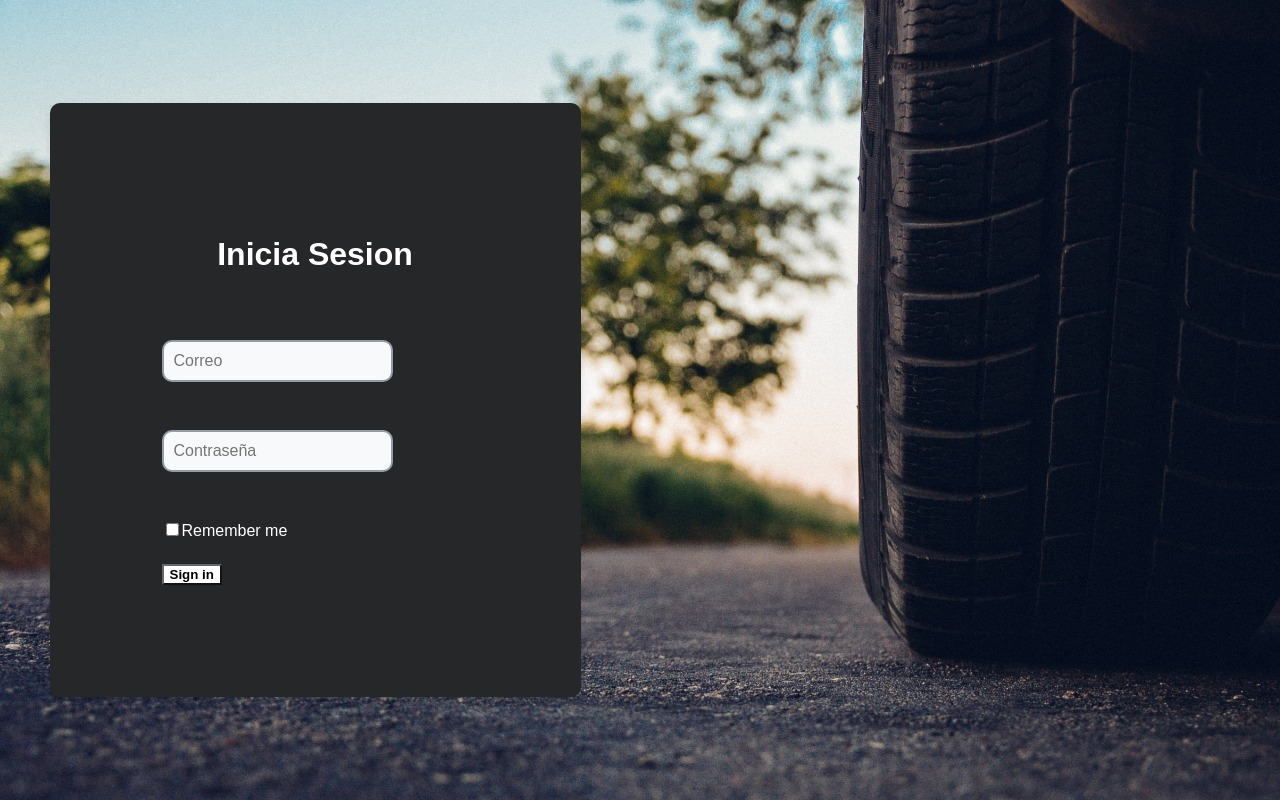
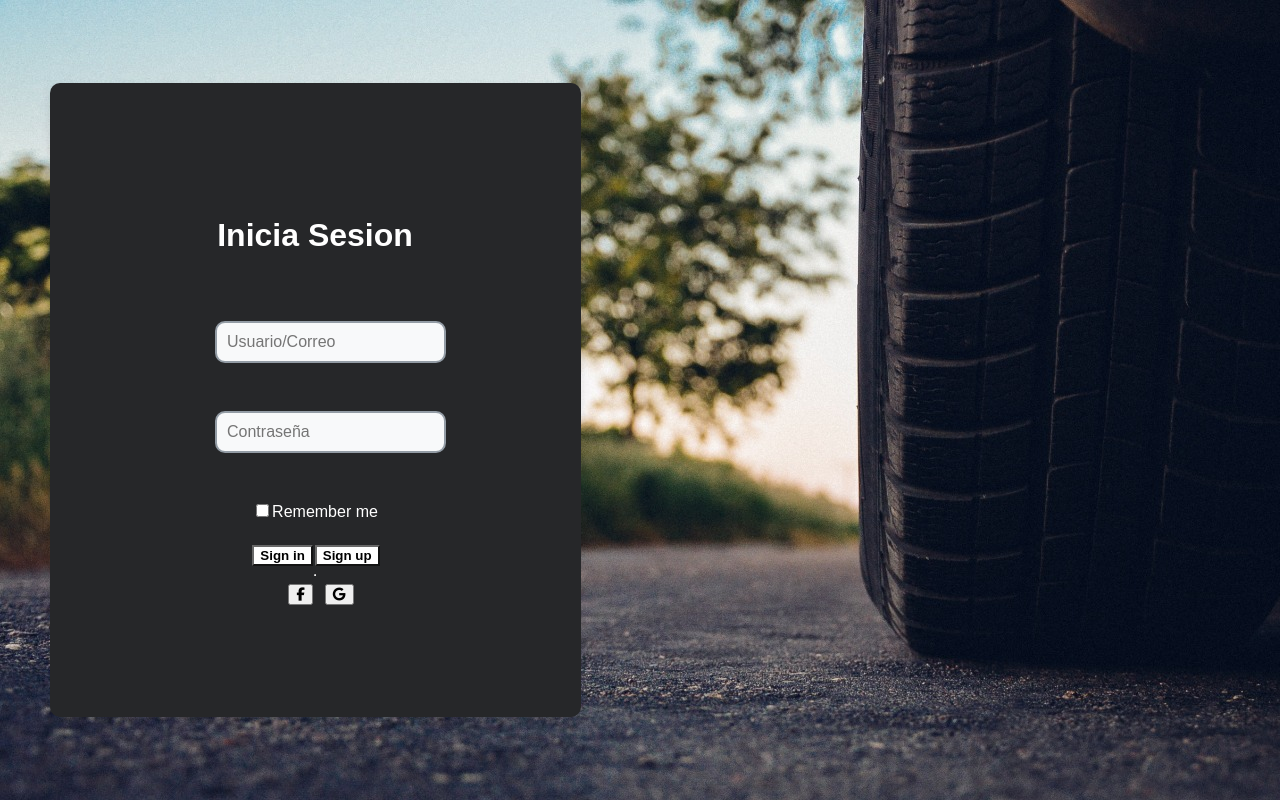
Before and after one commit to isatm/PickEngine, a React (Vite) app: page / in a window 1280 px wide. Built offline with nearby package versions, Linux system fonts and the light colour scheme.

Commit message:
Segunda parte del login se centro el form y se añadieron los registros de google y facebook

```diff
--- a/package.json
+++ b/package.json
@@ -10,6 +10,7 @@
     "preview": "vite preview"
   },
   "dependencies": {
+    "@fortawesome/fontawesome-free": "^6.6.0",
     "bootstrap": "^5.3.3",
     "react": "^18.3.1",
     "react-bootstrap": "^2.10.5",
--- a/src/components/login.css
+++ b/src/components/login.css
@@ -10,6 +10,15 @@ body {
     font-family: 'Poppins', sans-serif; /* Aplica la fuente Poppins */
   }
 
+  form{
+    display: flex;
+    flex-direction: column;
+    align-items: center;
+}
+
+.btn{
+  margin-left: 12px;
+}
 
   h1{
 
@@ -57,13 +66,13 @@ body {
   }
 
   .form-check-label{
-
     color: white;
   }
   .btn-primary {
     background-color: #ffffff;
     border-color: #686868;
     font-weight: bold;
+    margin-left: 2px;
   }
 
   .btn-primary:hover {
--- a/src/components/login.jsx
+++ b/src/components/login.jsx
@@ -1,9 +1,9 @@
+import "@fortawesome/fontawesome-free/css/all.min.css";
 
-import './login.css';
+import "./login.css";
 
 export default function Body() {
   return (
-
     <div className="d-flex align-items-center py-4 bg-light body-container">
       <main className="form-signin w-100 m-auto form-container">
         <form>
@@ -13,7 +13,7 @@ export default function Body() {
               type="email"
               className="form-control"
               id="floatingInput"
-              placeholder="Correo"
+              placeholder="Usuario/Correo"
             />
           </div>
 
@@ -37,10 +37,24 @@ export default function Body() {
               Remember me
             </label>
           </div>
+          <div className="button-container">
+            <button className="btn btn-primary w-100 py-2" type="submit">
+              Sign in
+            </button>
+            <button className="btn btn-primary w-100 py-2" type="submit">
+              Sign up
+            </button>
+          </div>
+          <hr/>
 
-          <button className="btn btn-primary w-100 py-2" type="submit">
-            Sign in
-          </button>
+          <div className="d-flex justify-content-around">
+            <button className="btn" type="button">
+              <i className="fab fa-facebook-f"></i>
+            </button>
+            <button className="btn" type="button">
+              <i className="fab fa-google"></i>
+            </button>
+          </div>
         </form>
       </main>
     </div>
```
Also changed, not shown: 1 other file (tests, documents, lock files or other folders).
